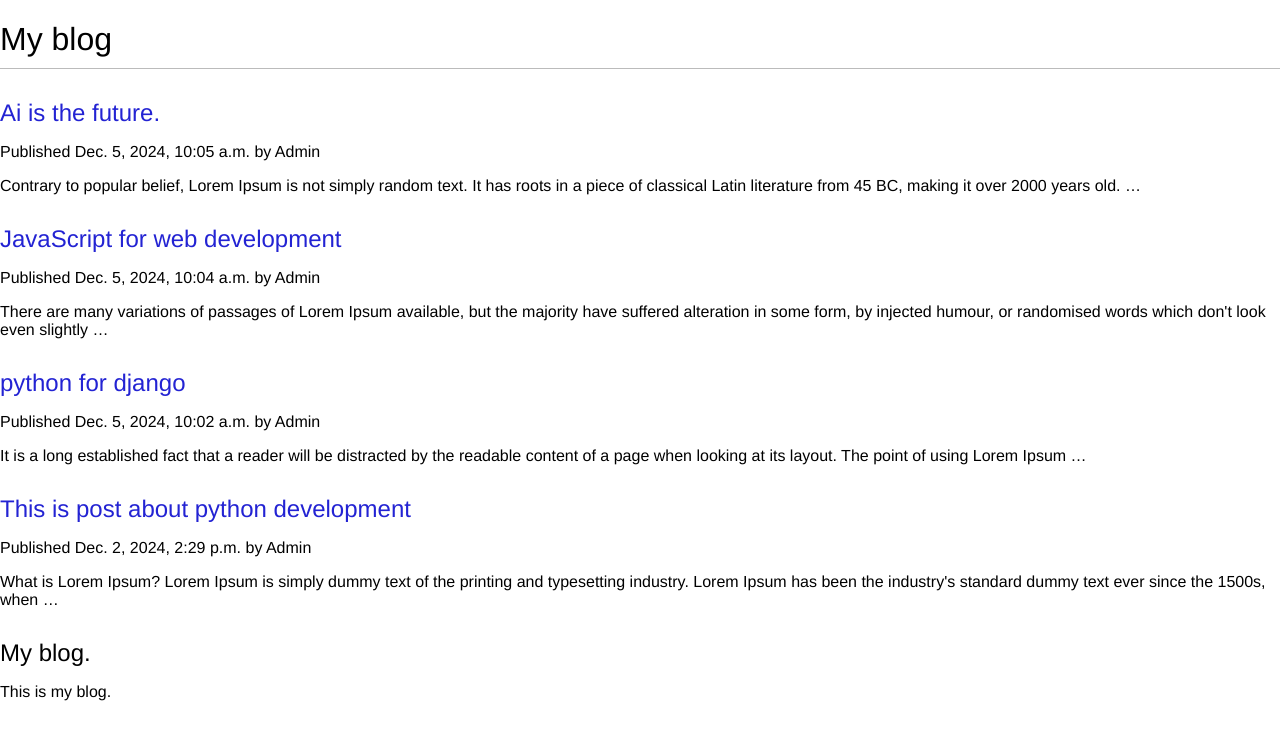
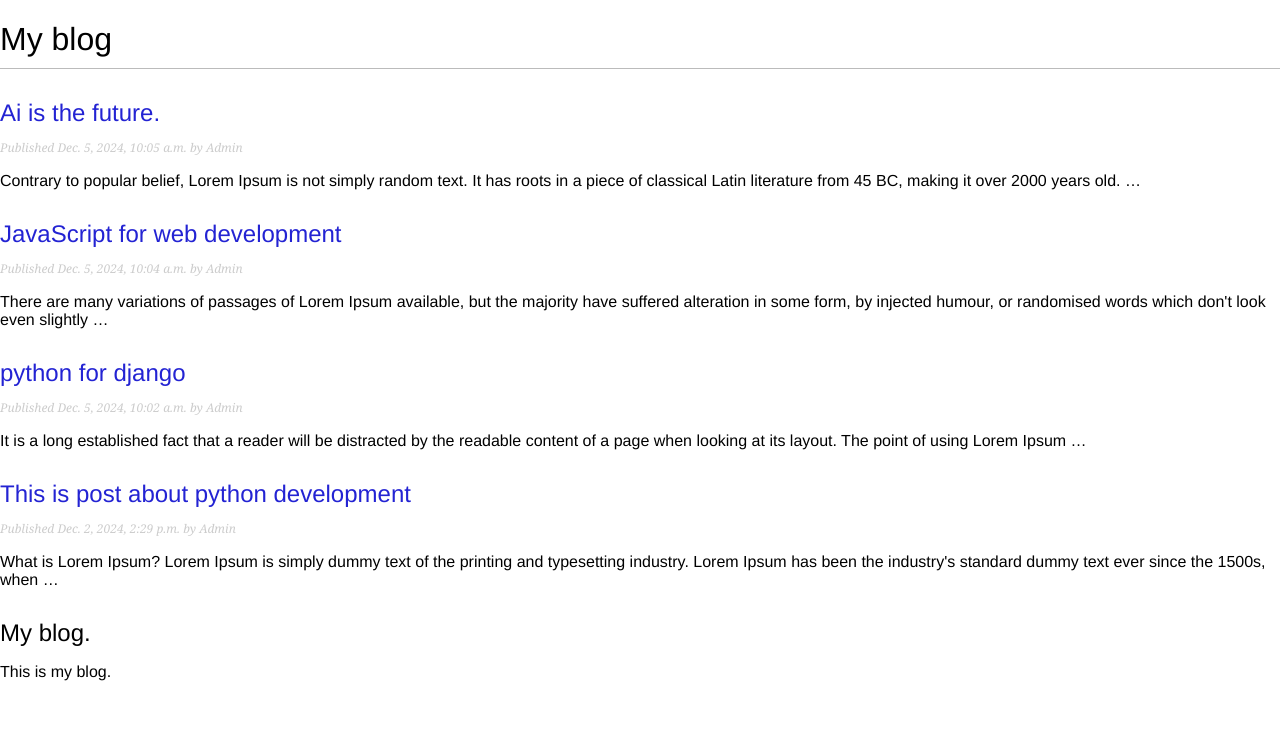
Before and after one commit to ABHISHEKGHARAMI/django-blog-1.0, a Django app: page /blog/ in a window 1280 px wide. Shown: the top 740 px of the page. Run offline with Django 5.2, Linux system fonts and the light colour scheme; data comes from the database, SQL or seed files in the repository; both versions use the stored data as it was after the commit.

Commit message:
Added the detail for the html.

```diff
--- a/mysite/blog/static/css/blog.css
+++ b/mysite/blog/static/css/blog.css
@@ -19,3 +19,13 @@ h2 {
     font-weight: normal;
     margin: 30px 0 0;
 }
+
+
+/* for the style for date in the date and author */
+
+p.date {
+    color: #ccc;
+    font-family: Georgia,  serif;
+    font-size: 12px;
+    font-style: italic;
+}
```
Also changed, not shown: mysite/db.sqlite3.
